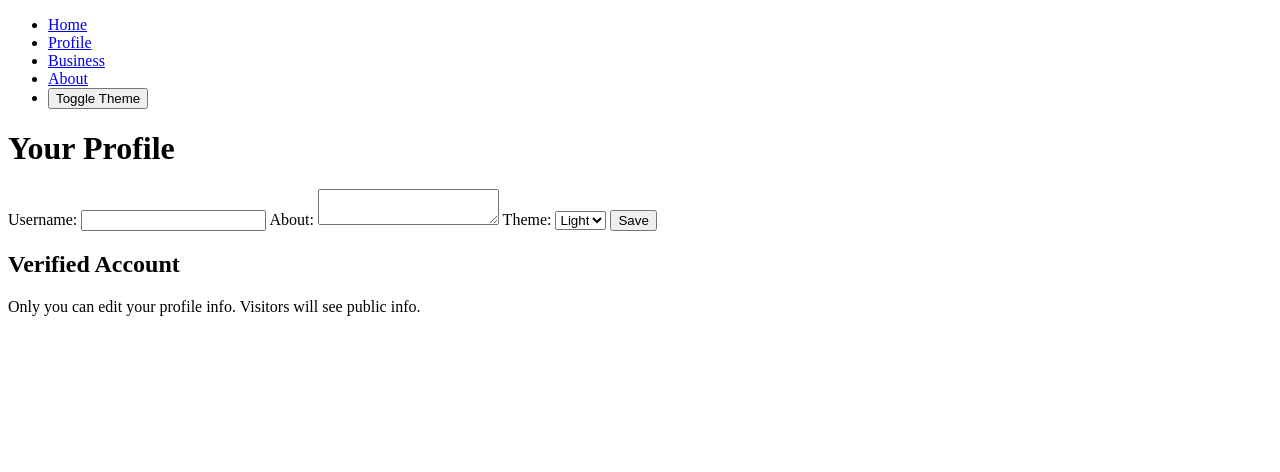
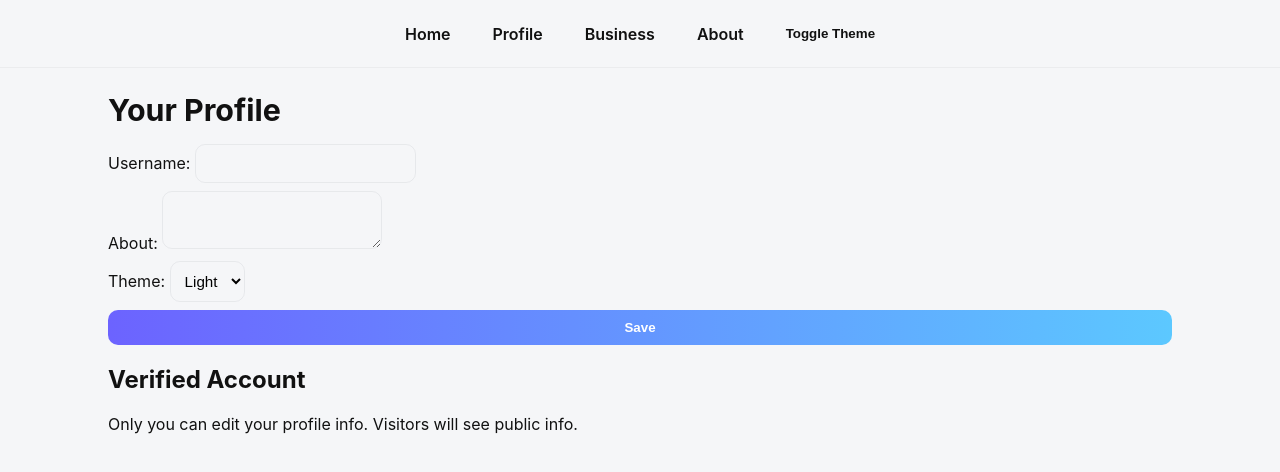
Before and after one commit to arr-hub/luxsphere-frontend, a plain HTML site: page profile.html in a window 1280 px wide. Drawn offline with Linux system fonts and the light colour scheme; no server answers.

Commit message:
add premium styles for frontend

```diff
--- a/css/style.css
+++ b/css/style.css
@@ -1 +1,121 @@
-/* CSS placeholder */
+:root{
+  --bg: #f5f6f8;
+  --card: #ffffff;
+  --text: #111;
+  --muted: #6b7280;
+  --accent: linear-gradient(135deg, #b388eb 0%, #79c7ff 100%);
+  --glass: rgba(255,255,255,0.6);
+  --shadow: 0 6px 18px rgba(15,23,42,0.08);
+  --radius: 16px;
+}
+
+*{box-sizing:border-box}
+html,body{height:100%;margin:0;font-family:Inter, ui-sans-serif, system-ui, -apple-system, "Segoe UI", Roboto, "Helvetica Neue", Arial;}
+body{
+  background:var(--bg);
+  color:var(--text);
+  -webkit-font-smoothing:antialiased;
+  -moz-osx-font-smoothing:grayscale;
+  transition: background .25s ease, color .25s ease;
+  padding-bottom:40px;
+}
+
+/* NAV */
+nav{
+  background:transparent;
+  padding:18px 24px;
+  display:flex;
+  justify-content:center;
+  border-bottom:1px solid rgba(0,0,0,0.04);
+  position:sticky;
+  top:0;
+  z-index:40;
+}
+nav ul{
+  display:flex;
+  gap:18px;
+  list-style:none;
+  margin:0;
+  padding:0;
+  align-items:center;
+}
+nav a, nav button{
+  text-decoration:none;
+  color:var(--text);
+  background:transparent;
+  border:none;
+  padding:8px 12px;
+  font-weight:600;
+  border-radius:10px;
+  cursor:pointer;
+}
+nav a:hover, nav button:hover{ transform: translateY(-1px); }
+
+/* header / hero */
+main{max-width:1100px;margin:24px auto;padding:0 18px;}
+h1{font-size:1.9rem;margin:10px 0 16px;}
+.header-hero{
+  background: var(--accent);
+  color:white;
+  border-radius:20px;
+  padding:28px;
+  box-shadow: var(--shadow);
+  display:flex;
+  align-items:center;
+  gap:20px;
+}
+.header-hero .left{flex:1}
+.header-hero p{margin:6px 0 0;color:rgba(255,255,255,0.93)}
+
+/* layout */
+section#feed, section#productList{
+  display:grid;
+  grid-template-columns: repeat(auto-fill,minmax(240px,1fr));
+  gap:18px;
+  margin-top:18px;
+}
+
+/* card */
+.card{
+  background:var(--card);
+  border-radius:var(--radius);
+  padding:14px;
+  box-shadow: var(--shadow);
+  border:1px solid rgba(16,24,40,0.03);
+}
+.card img{display:block;max-width:100%;border-radius:10px;margin-top:10px;}
+
+/* feed item specifics */
+.feed-item p{margin:0 0 8px;font-size:0.98rem}
+.feed-meta{font-size:0.8rem;color:var(--muted);margin-top:8px;}
+
+/* product */
+.product-item h3{margin:6px 0 4px}
+.product-item p{margin:4px 0;color:var(--muted)}
+
+/* forms */
+form{display:flex;flex-direction:column;gap:8px}
+input[type="text"], input[type="number"], textarea, select{
+  padding:10px;border-radius:10px;border:1px solid rgba(15,23,42,0.06);background:transparent;font-size:0.95rem;
+}
+button[type="submit"], .btn{
+  padding:10px 14px;border-radius:10px;border:none;background:linear-gradient(90deg,#6c63ff,#5cc8ff);color:white;font-weight:700;cursor:pointer;
+}
+
+/* responsive */
+@media (max-width:720px){
+  .header-hero{flex-direction:column;align-items:flex-start}
+  nav ul{gap:8px}
+}
+
+/* dark mode */
+.dark-mode{
+  --bg:#0b0f15;
+  --card:#0f1720;
+  --text:#e6eef8;
+  --muted:#9aa7b5;
+  --glass: rgba(255,255,255,0.03);
+  border-color:rgba(255,255,255,0.03);
+}
+.dark-mode nav{border-bottom:1px solid rgba(255,255,255,0.04)}
+.dark-mode .header-hero{color:#eaf2ff}
```
